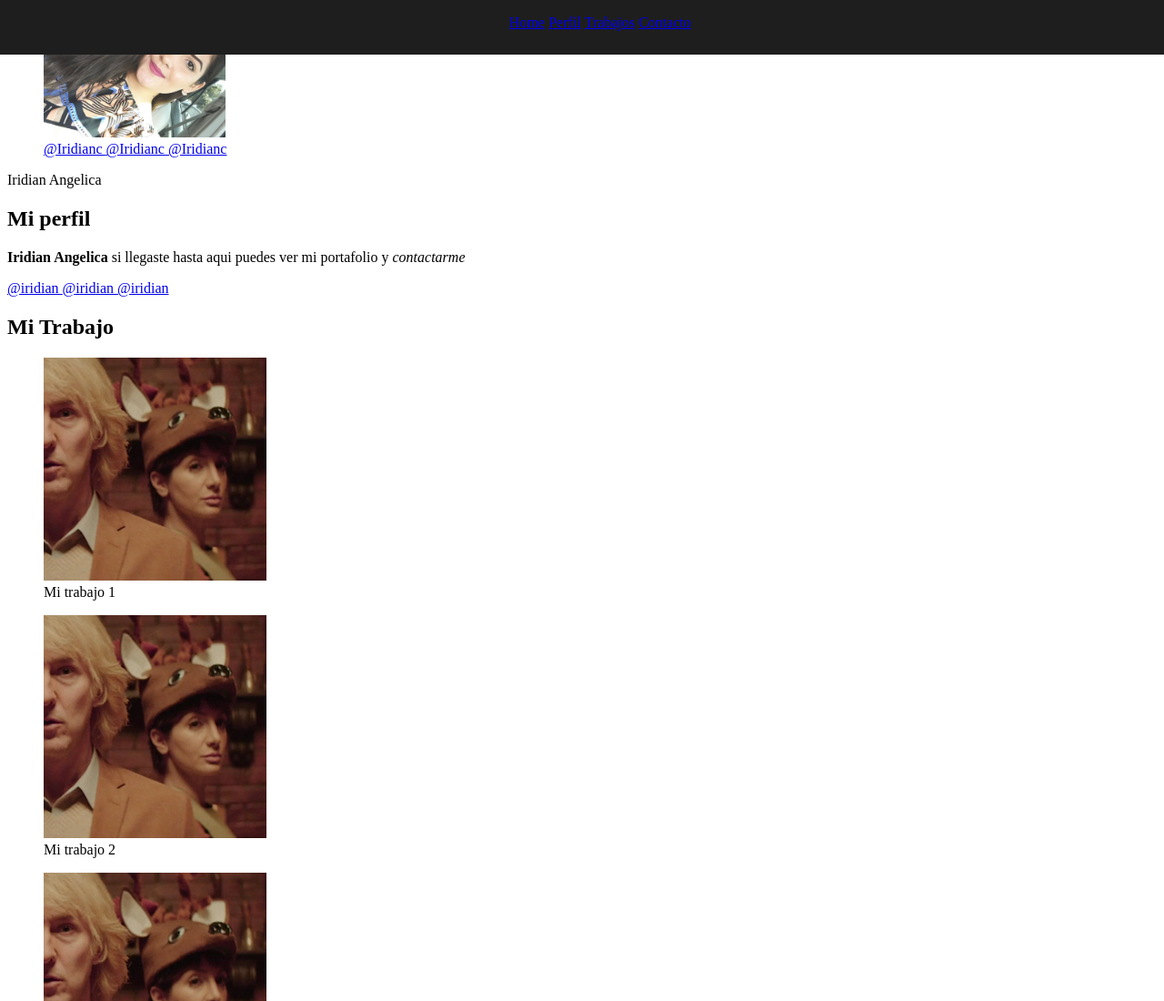
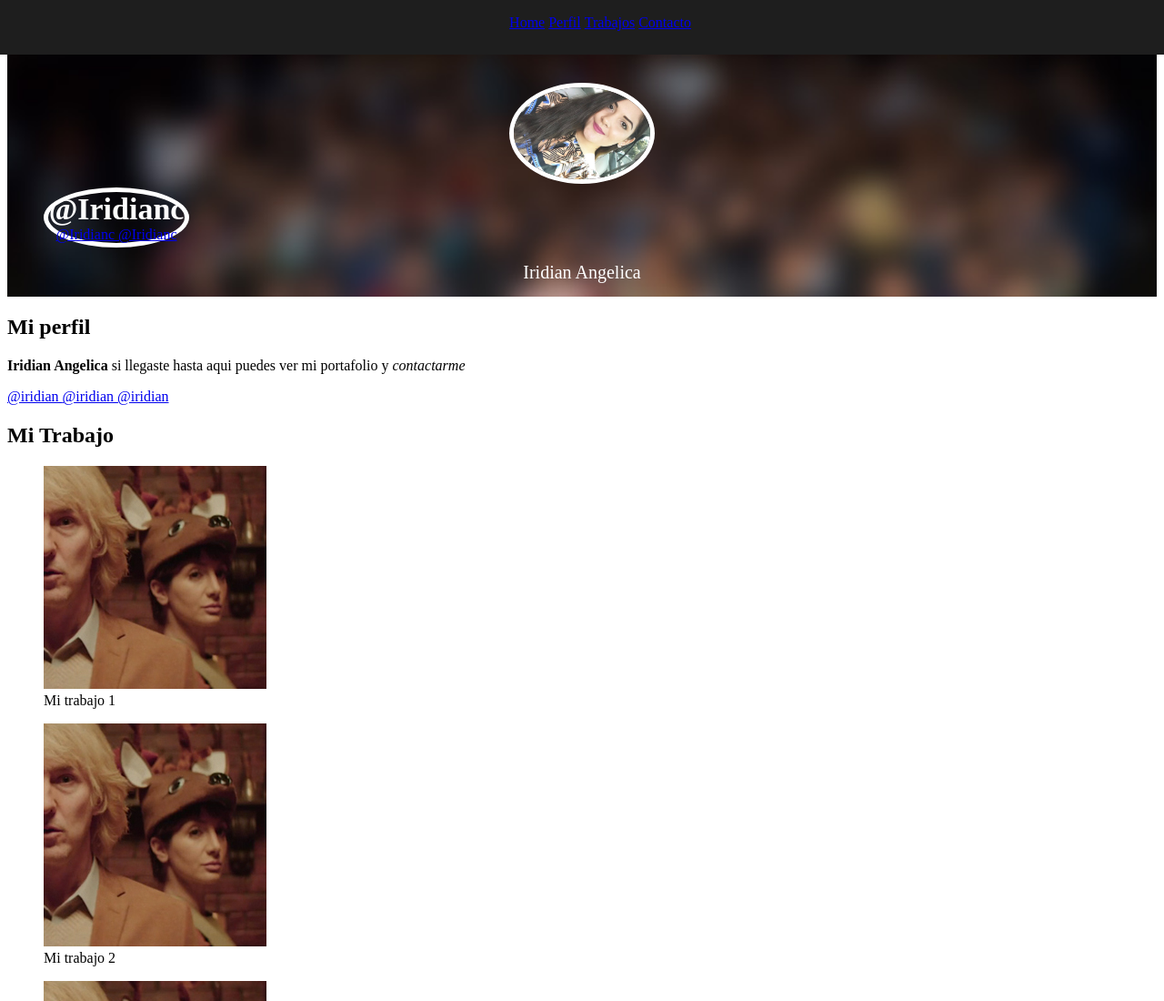
Before and after one commit to Iridian01/miperfil, a plain HTML site: page index.html in a window 1280 px wide. Shown: the top 1100 px of the page at 91% size. Drawn offline with Linux system fonts and the light colour scheme.

Commit message:
v15 - se cambiaron foto de perfil

```diff
--- a/CSS/styles.css
+++ b/CSS/styles.css
@@ -22,3 +22,43 @@
                                                              provoca que se alinea verticalmente */
 															 margin-right: 15px;       /*  12 - Agregamos margen a la derecha de cada opción del menú principal*/
 }
+/* Header */
+.Header{
+       margin-top: 60px;     				/* 1 - Agregamos margen alto del mismo tamaño aplicado al modulo
+del menu principal*/
+   background-image: url('../img/portada.jpg');  	/* 2 - Agregamos un background de imagen*/
+   background-repeat: no-repeat;                   		/* 3 - Indicamos que la imagen no se repita*/
+    background-position: center;                     		/* 4 - Posicionamos la imagen de backgroudn en el centro*/
+    background-size: cover;                          		/* 5 - Indicamos que se posicione a todo lo ancho del viewport*/
+    text-align: center;                              		/* 6 - Alineamos el avatar al centro*/
+	padding:15px 0;                                 		/* 10 - Agregamos margen interno superior e inferior al elemento*/
+}
+
+.Header-imageContainer{
+	margin: 0;       		/* 18 - Se quita margen del contenedor del avatar*/
+}
+
+.Header-image{
+	border: 5px solid white;       /* 7 - Aplicamos un borde al avatar "tamaño, tipo y colo")*/
+    	border-radius: 50%;         	 /* 8 - Aplicamos el estilo redondeado "HTML5" */
+	width: 150px;              	 /* 9  - Aplicamos un ancho a la imagen*/
+}
+
+
+.Header-name,
+.Header-link{
+	color: white;    		/* 11 - Asignamos color a 2 elementos usuario y nombre */
+}
+
+.Header-link{
+	font-size: 34px;         	/* 12 - Se asigna el tamaño de letra */
+	font-weight: bold;       	/* 13 - Se agrega estilo de negrita*/
+	text-decoration: none;   	/* 14 - Se elimina estilo subrayado*/
+
+}
+
+.Header-name{
+	font-size: 20px;      	/* 15 - Se asigna tamaño de letra*/
+	margin: 0;            		/* 16 - Se quita margen que evita que esten unidos El header name y el header link*/
+
+}
--- a/index.html
+++ b/index.html
@@ -17,81 +17,62 @@
       <li class="MainMenu-item"><a class="MainMenu-likn" href="#Contacto"> Contacto </a></li>
     </ul>
   </nav>
-<figure> <img src="img/iridian.jpg" alt="imagen personal/" width="200">
-<figcaption> <a href="https://www.facebook.com/iridian.c.luna" target="black">@Iridianc </a>
-<a href="https://www.facebook.com/iridian.c.luna" target="black">@Iridianc </a>
-<a href="https://www.facebook.com/iridian.c.luna" target="black">@Iridianc </a>
-</figcaption>
+  <figure class="header-imageContainer"> <img src="img/iridian.jpg" alt="imagen personal/" class="Header-image">
+    <figcaption class="Header-image
+    description"> <a class="Header-link"href="https://www.facebook.com/iridian.c.luna" target="black">@Iridianc </a> <a href="https://www.facebook.com/iridian.c.luna" target="black">@Iridianc </a> <a href="https://www.facebook.com/iridian.c.luna" target="black">@Iridianc </a> </figcaption>
   </figure>
   <p class="Header-name"> Iridian Angelica</p>
-
 </header>
 <section id="perfil" class="Profile">
   <div class="u-containerDefault">
     <h2 class="Profile-title u-title">Mi perfil</h2>
     <p class="Profile-description"> <strong>Iridian Angelica</strong> si <span class="Profile-span">llegaste </span> hasta aqui puedes ver mi portafolio y <em> contactarme</em></p>
-<a class="Profile-link"  href="https://www.facebook.com/iridian.c.luna" target="_blank"> @iridian </a>
-<a class="Profile-link"  href="https://www.facebook.com/iridian.c.luna" target="_blank"> @iridian </a>
-<a class="Profile-link"  href="https://www.facebook.com/iridian.c.luna" target="_blank"> @iridian </a>
-</div>
-
+    <a class="Profile-link"  href="https://www.facebook.com/iridian.c.luna" target="_blank"> @iridian </a> <a class="Profile-link"  href="https://www.facebook.com/iridian.c.luna" target="_blank"> @iridian </a> <a class="Profile-link"  href="https://www.facebook.com/iridian.c.luna" target="_blank"> @iridian </a> </div>
   <section id="trabajo" class="Work">
     <div class="u-containerDefault">
       <h2 class="Work-tittle u-title">Mi Trabajo</h2>
     </div>
   </section>
-
   <article class="Work-item">
-<figure class="Work-imageContainer">
-<img class="Work-image" src="img/proyecto.jpg" atl="Es la descripcion de mi imagen">
+    <figure class="Work-imageContainer"> <img class="Work-image" src="img/proyecto.jpg" atl="Es la descripcion de mi imagen">
       <figcaption class="Work-description"> Mi trabajo 1 </figcaption>
     </figure>
   </article>
   <article class="Work-item">
-<figure class="Work-imageContainer">
-<img class="Work-image" src="img/proyecto.jpg" atl="Es la descripcion de mi imagen">
+    <figure class="Work-imageContainer"> <img class="Work-image" src="img/proyecto.jpg" atl="Es la descripcion de mi imagen">
       <figcaption class="Work-description"> Mi trabajo 2 </figcaption>
     </figure>
   </article>
   <article class="Work-item">
-<figure class="Work-imageContainer">
-<img class="Work-image" src="img/proyecto.jpg" atl="Es la descripcion de mi imagen">
+    <figure class="Work-imageContainer"> <img class="Work-image" src="img/proyecto.jpg" atl="Es la descripcion de mi imagen">
       <figcaption class="Work-description"> Mi trabajo 3 </figcaption>
     </figure>
   </article>
   <article class="Work-item">
-<figure class="Work-imageContainer">
-<img class="Work-image" src="img/proyecto.jpg" atl="Es la descripcion de mi imagen">
+    <figure class="Work-imageContainer"> <img class="Work-image" src="img/proyecto.jpg" atl="Es la descripcion de mi imagen">
       <figcaption class="Work-description"> Mi trabajo 4 </figcaption>
     </figure>
   </article>
   <article class="Work-item">
-<figure class="Work-imageContainer">
-<img class="Work-image" src="img/proyecto.jpg" atl="Es la descripcion de mi imagen">
+    <figure class="Work-imageContainer"> <img class="Work-image" src="img/proyecto.jpg" atl="Es la descripcion de mi imagen">
       <figcaption class="Work-description"> Mi trabajo 5 </figcaption>
     </figure>
   </article>
   <article class="Work-item">
-<figure class="Work-imageContainer">
-<img class="Work-image" src="img/proyecto.jpg" atl="Es la descripcion de mi imagen">
+    <figure class="Work-imageContainer"> <img class="Work-image" src="img/proyecto.jpg" atl="Es la descripcion de mi imagen">
       <figcaption class="Work-description"> Mi trabajo 6 </figcaption>
     </figure>
   </article>
 </section>
-
 <footer id="contacto" class="Footer">
   <div class="Footer-left">
     <h3 class="Footer-title">Contacto</h3>
-<p class="Footer-description">
-Si tienes una sugerencia o quieres trabajar conmigo a través de este correo
-<a href="iri_cl@hotmail.com"> iri_cl@hotmail.com </a>
-</p>
+    <p class="Footer-description"> Si tienes una sugerencia o quieres trabajar conmigo a través de este correo <a href="iri_cl@hotmail.com"> iri_cl@hotmail.com </a> </p>
   </div>
   <div class="Footer-right">
     <iframe src="https://www.google.com/maps/embed?pb=!1m18!1m12!1m3!1d3621.8112812689524!2d-107.43726338551936!3d24.801914884081658!2m3!1f0!2f0!3f0!3m2!1i1024!2i768!4f13.1!3m3!1m2!1s0x86bcd07daac5c7a5%3A0xbf00083607c66d8b!2sUniversidad+Tecmilenio!5e0!3m2!1ses!2smx!4v1461206120407" width="600" height="450" frameborder="0" style="border:0" allowfullscreen></iframe>
     </frame>
   </div>
 </footer>
-
 </body>
 </html>
```
Lines whose indentation alone changed are shown as unchanged.
